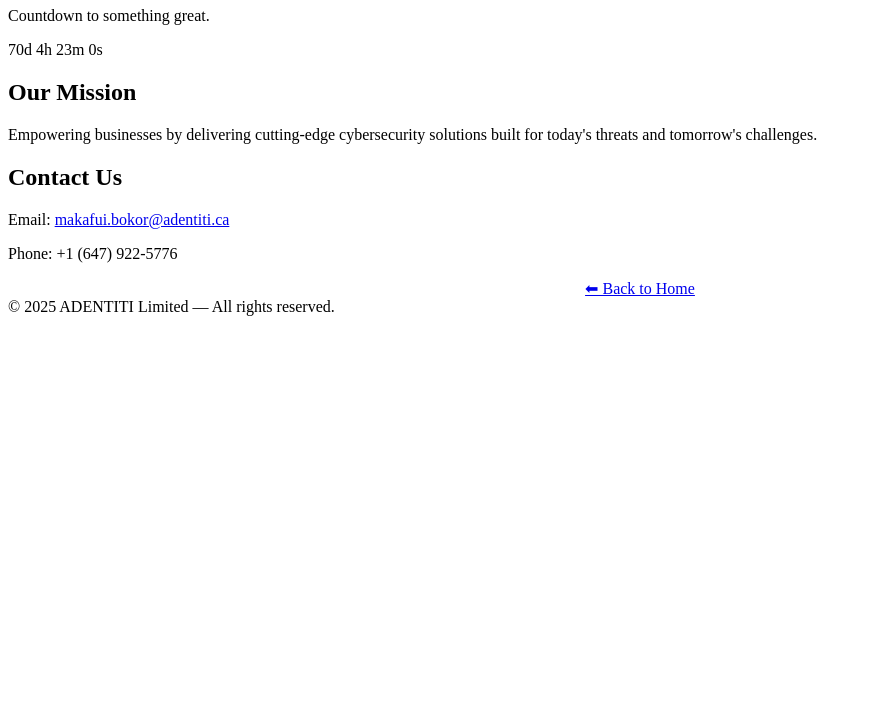
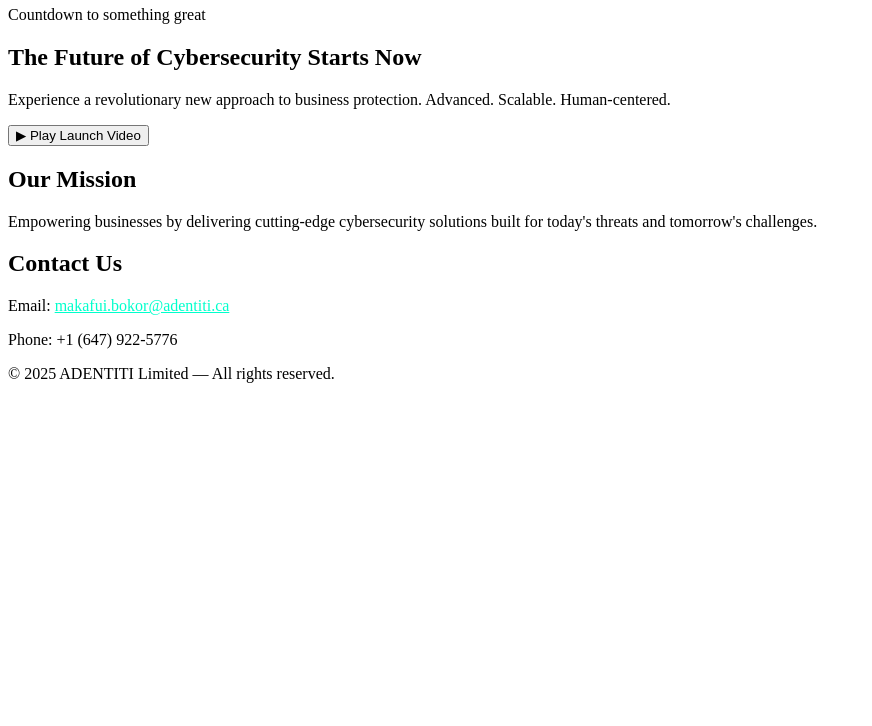
Before and after one commit to adentiti-website/countdown, a plain HTML site: page about.html in a window 1280 px wide. Shown: the part 74-800 px from the top of the page, without its empty margins (0-872 px from the left). Drawn offline with Linux system fonts and the light colour scheme.

Commit message:
Product Launchingxx

```diff
--- a/about.html
+++ b/about.html
@@ -4,60 +4,40 @@
   <meta charset="UTF-8">
   <meta name="viewport" content="width=device-width, initial-scale=1.0">
   <title>ADENTITI Product Launch</title>
-
+  <link href="https://fonts.googleapis.com/css2?family=Outfit:wght@300;600&display=swap" rel="stylesheet">
   </head>
 <body>
   <header>
-        <h1>🚀 ADENTITI Product Launch</h1>
-        <p>Countdown to something great.</p>
+    <h1>ADENTITI Product Launch</h1>
+    <p>Countdown to something great</p>
     <div id="countdown" class="countdown"></div>
   </header>
 
-    <main>
-        <section>
-            <h2>Our Mission</h2>
-            <p>Empowering businesses by delivering cutting-edge cybersecurity solutions built for today's threats and tomorrow's challenges.</p>
+  <section class="hero">
+    <h2>The Future of Cybersecurity Starts Now</h2>
+    <p>
+      Experience a revolutionary new approach to business protection. Advanced. Scalable. Human-centered.
+    </p>
+    <button class="video-button" onclick="alert('Video coming soon!')">▶ Play Launch Video</button>
   </section>
 
-        <section>
+  <section class="feature-section">
+    <h2>Our Mission</h2>
+    <p>
+      Empowering businesses by delivering cutting-edge cybersecurity solutions built for today's threats and tomorrow's challenges.
+    </p>
+  </section>
+
+  <section class="feature-section">
     <h2>Contact Us</h2>
-            <p>Email: <a href="mailto:makafui.bokor@adentiti.ca">makafui.bokor@adentiti.ca</a></p>
+    <p>Email: <a href="mailto:makafui.bokor@adentiti.ca" style="color:#00ffcc">makafui.bokor@adentiti.ca</a></p>
     <p>Phone: +1 (647) 922-5776</p>
   </section>
-
-        <div style="text-align:center;">
-            <a href="index.html" class="button">⬅ Back to Home</a>
-        </div>
-    </main>
 
   <footer>
     &copy; 2025 ADENTITI Limited — All rights reserved.
   </footer>
 
-    <script>
-        // Countdown logic
-        const countdown = document.getElementById('countdown');
-        const launchDate = new Date("2025-10-16T00:00:00").getTime();
 
-        const updateCountdown = () => {
-            const now = new Date().getTime();
-            const distance = launchDate - now;
-
-            if (distance < 0) {
-                countdown.innerHTML = "🎉 Product Launched!";
-                return;
-            }
-
-            const days = Math.floor(distance / (1000 * 60 * 60 * 24));
-            const hours = Math.floor((distance % (1000 * 60 * 60 * 24)) / (1000 * 60 * 60));
-            const minutes = Math.floor((distance % (1000 * 60 * 60)) / (1000 * 60));
-            const seconds = Math.floor((distance % (1000 * 60)) / 1000);
-
-            countdown.innerHTML = `${days}d ${hours}h ${minutes}m ${seconds}s`;
-        };
-
-        setInterval(updateCountdown, 1000);
-        updateCountdown();
-    </script>
 </body>
 </html>
--- a/css/style.css
+++ b/css/style.css
@@ -1,83 +1,93 @@
-        body {
+{
+      box-sizing: border-box;
       margin: 0;
       padding: 0;
-            background: radial-gradient(circle at top left, #111, #000);
-            color: #eee;
-            font-family: 'Segoe UI', Tahoma, sans-serif;
-            display: flex;
-            flex-direction: column;
-            min-height: 100vh;
-            line-height: 1.6;
+    }
+    body {
+      font-family: 'Outfit', sans-serif;
+      background: linear-gradient(180deg, #0f0f0f 0%, #1c1c1c 100%);
+      color: #fff;
+      overflow-x: hidden;
     }
     header {
+      text-align: center;
       padding: 3rem 1rem 2rem;
-            text-align: center;
-            background-color: #111;
-            border-bottom: 1px solid #222;
+      background: #121212;
     }
     header h1 {
+      font-size: 2.8rem;
       color: #00ffcc;
-            font-size: 2.5rem;
-            margin-bottom: 0.5rem;
+      margin-bottom: 1rem;
     }
     header p {
       font-size: 1.2rem;
-            color: #aaa;
+      color: #bbb;
     }
     .countdown {
+      font-size: 2.5rem;
+      margin-top: 1.5rem;
+      font-weight: bold;
+      color: #fff;
+      animation: pulse 2s infinite;
+    }
+    @keyframes pulse {
+      0% { opacity: 1; }
+      50% { opacity: 0.5; }
+      100% { opacity: 1; }
+    }
+    .hero {
+      display: flex;
+      flex-direction: column;
+      align-items: center;
+      text-align: center;
+      padding: 4rem 1rem 2rem;
+    }
+    .hero h2 {
       font-size: 2rem;
+      margin-bottom: 1rem;
+      color: #00ffcc;
+    }
+    .hero p {
+      max-width: 600px;
+      color: #ccc;
+      font-size: 1.1rem;
+    }
+    .video-button {
+      margin-top: 2rem;
+      background-color: #00ffcc;
+      color: #000;
+      padding: 0.8rem 2rem;
       font-weight: bold;
-            margin-top: 1rem;
-            color: #fff;
-        }
-        main {
-            flex: 1;
-            padding: 2rem 1.5rem;
-            max-width: 900px;
+      border: none;
+      border-radius: 30px;
+      font-size: 1rem;
+      box-shadow: 0 0 20px #00ffcc88;
+      transition: transform 0.3s ease;
+    }
+    .video-button:hover {
+      transform: scale(1.05);
+    }
+    .feature-section {
+      padding: 4rem 1rem;
+      background-color: #101010;
+      text-align: center;
+    }
+    .feature-section h2 {
+      font-size: 1.8rem;
+      margin-bottom: 1.2rem;
+      color: #00ffcc;
+    }
+    .feature-section p {
+      color: #ccc;
+      max-width: 600px;
       margin: auto;
     }
-        section {
-            margin-bottom: 3rem;
-            text-align: center;
-        }
-        h2 {
-            color: #00ffcc;
-            font-size: 1.8rem;
-            margin-bottom: 1rem;
-        }
-        p {
-            font-size: 1.1rem;
-            color: #ccc;
-        }
-        a {
-            color: #00ffcc;
-            text-decoration: none;
-        }
-        a:hover {
-            text-decoration: underline;
-        }
-        .button {
-            display: inline-block;
-            background: #00ffcc;
-            color: #000;
-            padding: 12px 28px;
-            margin-top: 1.5rem;
-            border-radius: 30px;
-            font-size: 1rem;
-            font-weight: bold;
-            box-shadow: 0 0 15px #00ffcc50;
-            transition: 0.3s ease;
-        }
-        .button:hover {
-            background: #00ddb3;
-            transform: scale(1.05);
-        }
     footer {
       text-align: center;
-            padding: 1.5rem 1rem;
-            background-color: #111;
+      padding: 2rem;
+      font-size: 0.9rem;
       color: #777;
-            font-size: 0.9rem;
+      background: #111;
       border-top: 1px solid #222;
     }
 .hero-banner {
```
Also changed, not shown: js/script.js (+20 -0 lines). Lines whose indentation alone changed are shown as unchanged.
